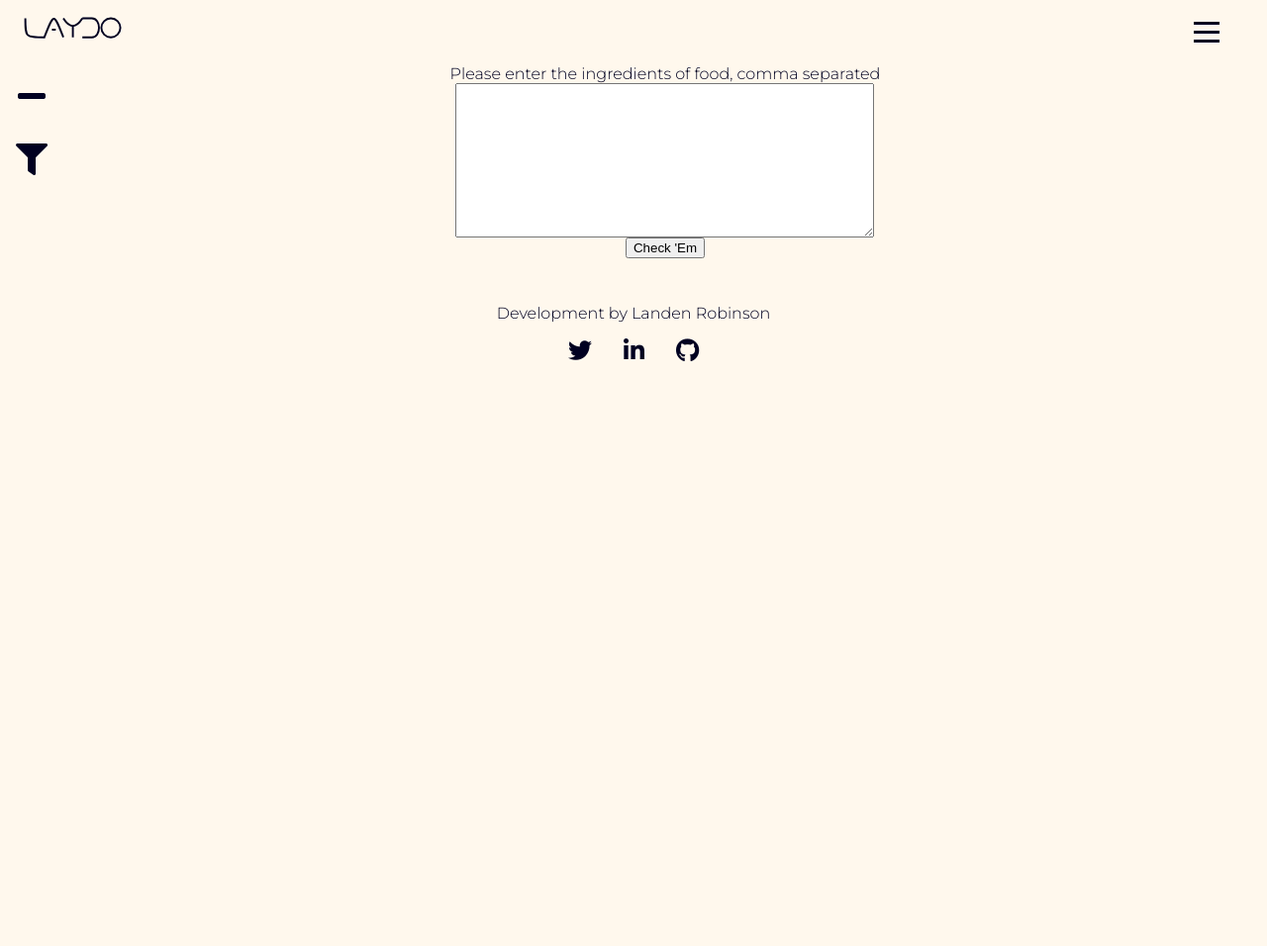
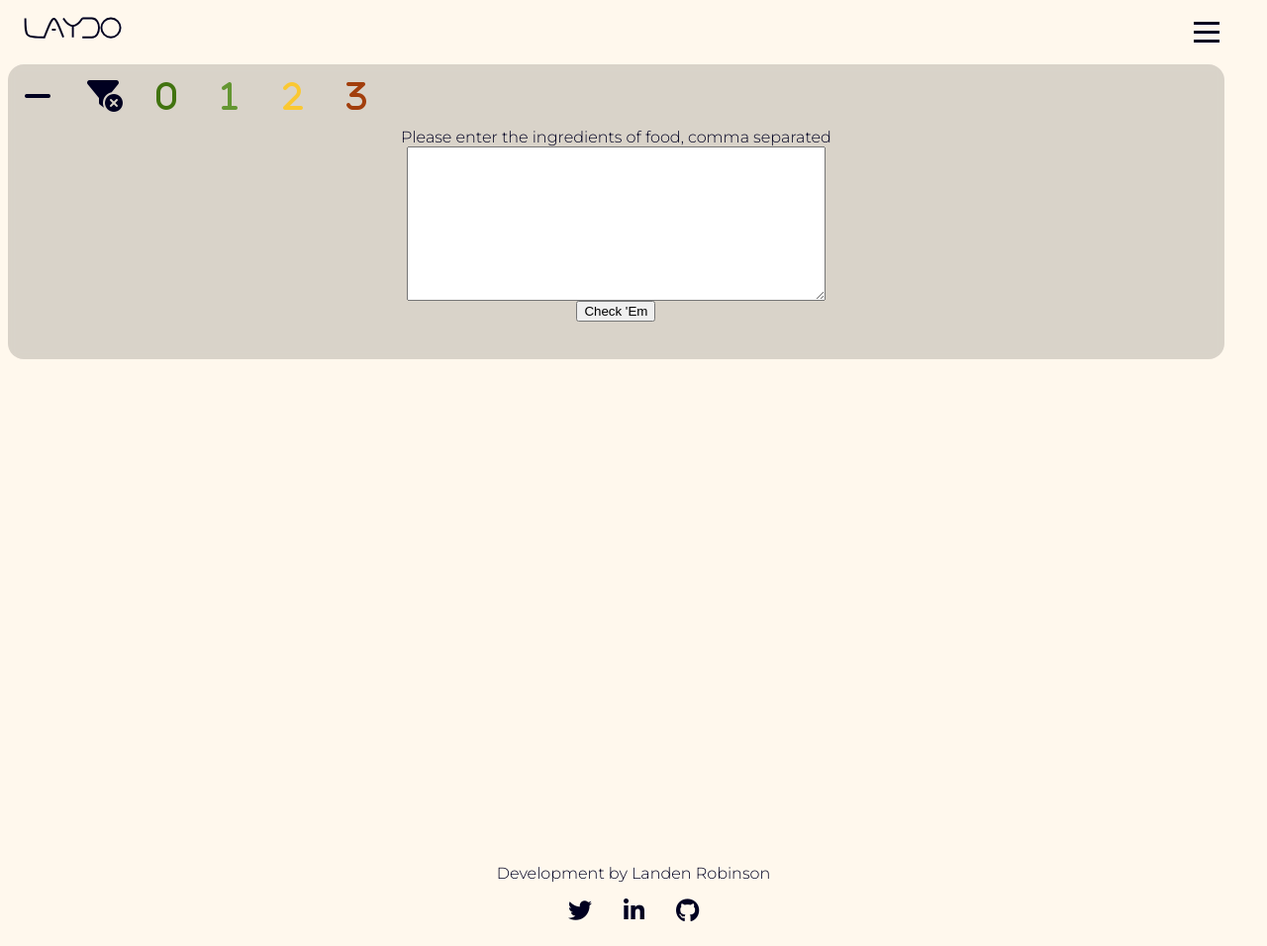
Before and after one commit to LAYDO/laydonet, a Django app: page /allergies/ in a window 1280 px wide. Shown: the whole page at 99% size. Before the commit the page ends 365 px from the top, so only its background shows below. Run offline with Django 4.2, Linux system fonts and the light colour scheme; data that the repository does not hold is empty.

Commit message:
LaydoNet 0.6.1 - Allergies Implemented
- Stylized allergies to some-what same aesthetic
- Expanded capabilities of filtering to each level of allergy
- Undo filtering functionality included
- Moved "loading" symbol to swap with -/+ on load
- Removed "CLOCK" from Schedule before clock draws

```diff
--- a/allergies/templates/allergies.html
+++ b/allergies/templates/allergies.html
@@ -3,6 +3,7 @@
 <title>Apollo Allergies</title>
 <link rel="icon" href="{% static 'iss/favicon.ico' %}" />
 <link rel="stylesheet" href="{% static 'css/allergies.css' %}" />
+  <link rel="stylesheet" href="https://use.fontawesome.com/releases/v6.2.0/css/all.css" />
 {% endblock %}
 {% block page_header %}
 <div class="allergies-header" id="issHeader">
@@ -11,12 +12,17 @@
     </div>
 </div>
 {% endblock %} {% block laydo_content_1 %}
-<div class="allergies-app">
-  <div class="allergies-section allergies-start" id="controlPanel">
+<div class="allergies-section laydo-container">
+  <div class="allergies-app allergies-start" id="controlPanel">
     <span id="allergiesToggle" class="allergies-control fas fa-minus" onclick="showAllergies()"></span>
-    <span id="allergiesFilter" class="allergies-control fas fa-filter" onclick="getLevelAllergies()"></span>
     <span id="allergiesCheck" class="allergies-control fas fa-spinner"></span>
+    <span id="allergiesFilter" class="allergies-control fa-solid fa-filter-circle-xmark" onclick="getAllergies()"></span>
+    <span id="allergiesFilter" class="allergies-control fa-solid fa-0" onclick="getLevelAllergies(0)"></span>
+    <span id="allergiesFilter" class="allergies-control fa-solid fa-1" onclick="getLevelAllergies(1)"></span>
+    <span id="allergiesFilter" class="allergies-control fa-solid fa-2" onclick="getLevelAllergies(2)"></span>
+    <span id="allergiesFilter" class="allergies-control fa-solid fa-3" onclick="getLevelAllergies(3)"></span>
   </div>
+  <div class="allergies-section">
     <div class="allergies-section" id="allergyTable">
     </div>
     <div class="allergies-section allergies-start" id="ingredientSection">
@@ -29,6 +35,7 @@
       <div class="allergies-section" id="recipeTable"></div>
     </div>
   </div>
+</div>
 {% endblock %}
 {% block page_scripts %}
 <script type="text/javascript" src="{% static 'js/allergies.js' %}"></script>
--- a/laydonet/templates/app.html
+++ b/laydonet/templates/app.html
@@ -51,6 +51,7 @@
       <div class="laydo-flex-home" id="laydoHomeOne">
         {% block laydo_content_1 %}
         {% endblock %}
+      </div>
       <div class="laydo-flex-home">
         <div class="laydo-footer">
           <div class="laydo-net-footer">Development by Landen Robinson</div>
--- a/schedule/templates/schedule.html
+++ b/schedule/templates/schedule.html
@@ -4,7 +4,7 @@
 {% block laydo_content_1 %}
 <div id="Schedule" class="laydo-app">
     <div class="laydo-container">
-        <div id="newClock" style="min-height: 21rem;">CLOCK</div>
+        <div id="newClock" style="min-height: 21rem;"></div>
         <div id="currentInfo"></div>
         <div id="periods"></div>
     </div>
--- a/static/css/allergies.css
+++ b/static/css/allergies.css
@@ -46,6 +46,7 @@
     display: flex;
     flex-direction: row;
     justify-content: space-between;
+    width: 100%;
 }
 
 .allergies-control {
@@ -63,6 +64,23 @@
 #ingredientSection {
     margin: 0 auto;
 }
+
 .allergies-instructions {
     text-align: center;
 }
+
+.fa-0 {
+    color: #41730f;
+}
+
+.fa-1 {
+    color: #649632;
+}
+
+.fa-2 {
+    color: #FAC832;
+}
+
+.fa-3 {
+    color: #a23e0c;
+}
```
Also changed, not shown: static/js/allergies.js (+15 -11 lines). Lines whose indentation alone changed are shown as unchanged.
